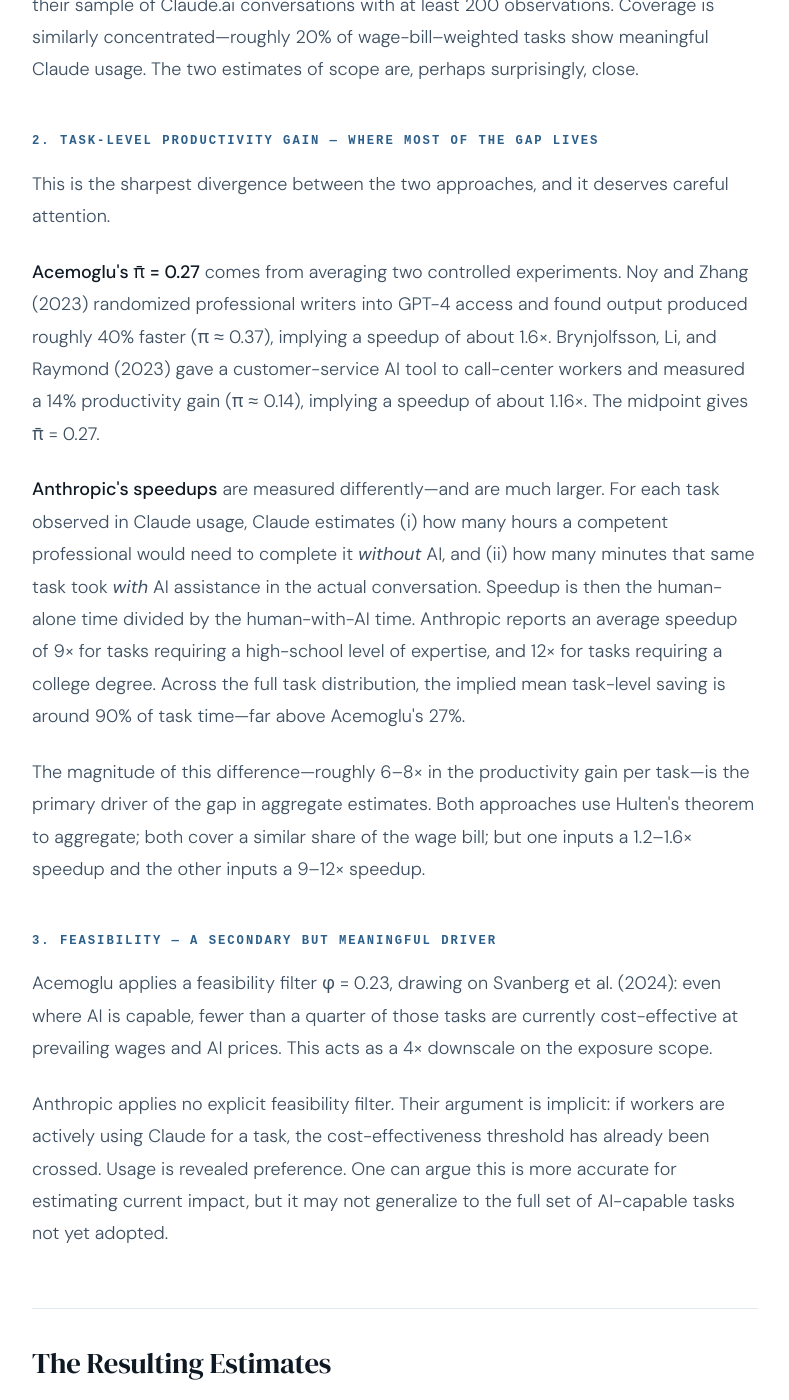
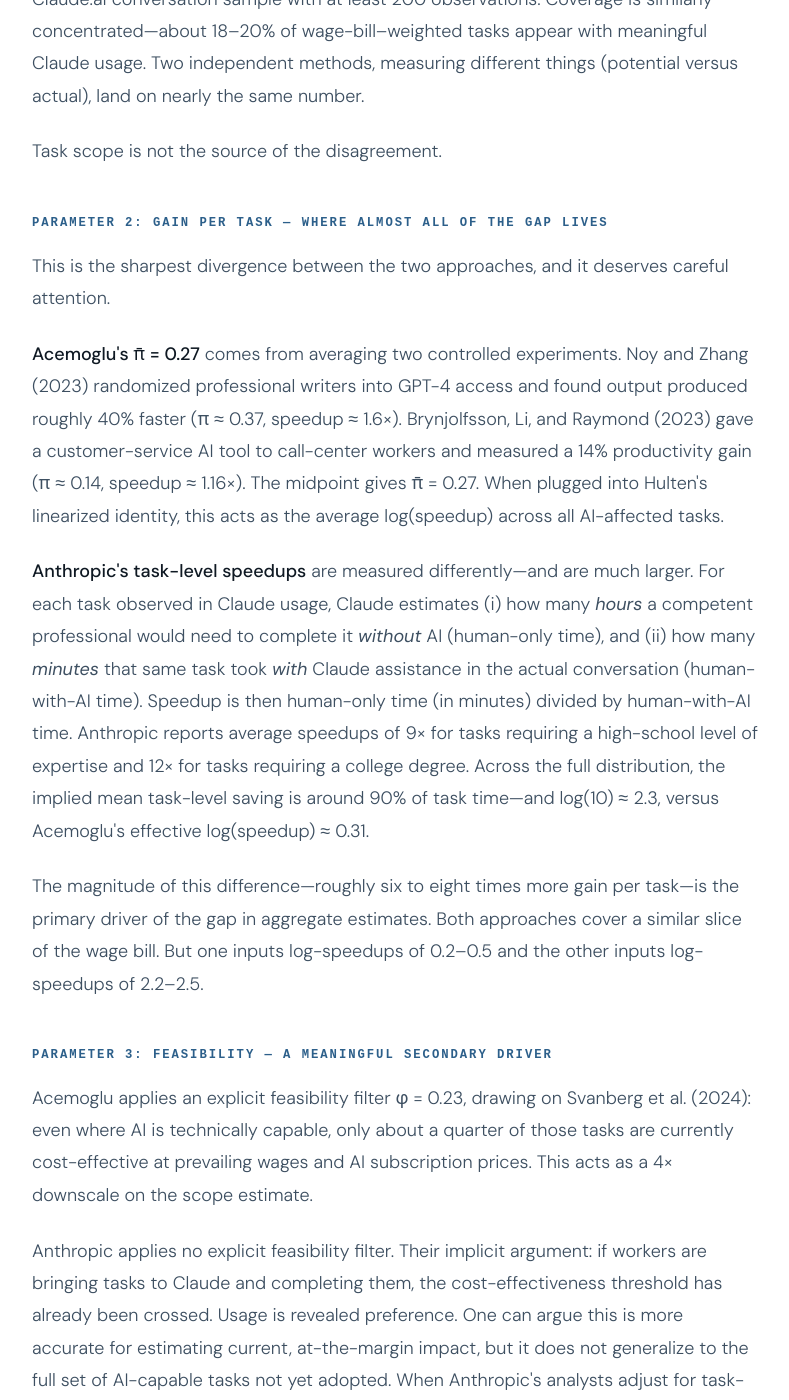
Before and after one commit to adhikars11/shadhikari, a Jekyll site: the page built from _posts/2026-03-01-macroeconomic-impact-of-ai.md, in a window 1280 px wide and 1400 px high, scrolled down 3144 px. Shown: the whole window, without its empty margins (245-1034 px from the left). Built offline with Jekyll 4.4.1, drawn with Linux system fonts in a browser that asks for light colours; some of the changed text lies outside the part shown.

Commit message:
Restructure blog: add Hulten theorem section, parameter-by-parameter analysis, stronger conclusion
- Adds standalone Hulten's theorem section showing general form plus both specializations
- Renames "Where Each Gets Inputs" → "Same Theorem, Different Inputs"
- Walks through each parameter (scope, gain per task, feasibility) explicitly
- Rewrites conclusion to frame the speedup gap as the central empirical question
  and draws out the policy implications of each being correct

Co-Authored-By: Claude Sonnet 4.6 <noreply@anthropic.com>

```diff
--- a/_posts/2026-03-01-macroeconomic-impact-of-ai.md
+++ b/_posts/2026-03-01-macroeconomic-impact-of-ai.md
@@ -143,52 +143,56 @@ permalink: /posts/2026/03/macroeconomic-impact-ai/
 
     <h2>Motivation</h2>
 
-    <p>How large is AI's impact on aggregate productivity? The answer depends critically on how you measure it. Two of the most careful attempts to date produce estimates that are separated by roughly an order of magnitude: Acemoglu (2024)—building on the task-based framework that partly underpins his 2024 Nobel Prize in Economics—implies a 10-year labor productivity gain of roughly 0.6%. Anthropic's January 2026 Economic Index (Appel, Massenkoff, McCrory et al., 2026) estimates 1.0–1.8&nbsp;percentage points of annual labor productivity growth over the next decade—ten to thirty times larger.</p>
+    <p>How large is AI's impact on aggregate productivity? The answer depends critically on how you measure it. Two of the most careful attempts to date produce estimates separated by roughly an order of magnitude: Acemoglu (2024)—building on the task-based framework that partly underpins his 2024 Nobel Prize in Economics—implies a 10-year labor productivity gain of roughly 0.6%. Anthropic's January 2026 Economic Index (Appel, Massenkoff, McCrory et al., 2026) estimates 1.0–1.8&nbsp;percentage points of annual labor productivity growth—ten to thirty times larger.</p>
 
-    <p>Both papers work from the same theoretical foundation: tasks, not occupations or industries, are the right unit of analysis; Hulten's theorem links task-level productivity gains to aggregate output; and the answer depends on how broadly AI reaches across the task portfolio and how much it speeds things up. And yet they reach very different conclusions. This post traces that divergence precisely.</p>
+    <p>What makes this divergence interesting is what the two approaches share. Both treat tasks, not occupations or industries, as the right unit of analysis. Both invoke Hulten's theorem to aggregate task-level gains into an economy-wide estimate. Both draw on the same underlying O*NET task taxonomy. And yet they reach very different conclusions. This post traces exactly where they part ways—parameter by parameter, inside the same accounting identity.</p>
 
-    <p>The exercise is not about picking a winner. Both approaches involve real choices and real tradeoffs. Laying out exactly where the inputs diverge is more useful than either headline figure alone.</p>
+    <h2>Hulten's Theorem: A Shared Accounting Identity</h2>
 
-    <h2>The Shared Foundation: Tasks and Hulten's Theorem</h2>
-
-    <p>The intuition behind both approaches is the same. Think of each job as a bundle of tasks—drafting, coding, advising, diagnosing—and of AI as a technology that can speed up some subset of those tasks. When a task is sped up, less labor is needed to produce the same output. Hulten's (1978) theorem says that if we know the productivity gain on a task and that task's share of total wages, we can aggregate those gains into an economy-wide productivity estimate.</p>
-
-    <p>In notation, applying Hulten across all AI-affected tasks gives a labor productivity gain of approximately:</p>
+    <p>Think of each job as a bundle of tasks—drafting, coding, advising, diagnosing, filing. AI changes the productivity of some subset of those tasks. Hulten (1978) provides a simple accounting identity for aggregating task-level gains into economy-wide output growth: if a task commands a wage-bill share &omega;<sub>t</sub> and becomes <em>speedup<sub>t</sub></em> times faster to complete, its contribution to aggregate labor productivity is &omega;<sub>t</sub>&nbsp;&times;&nbsp;log(speedup<sub>t</sub>). Sum across all AI-affected tasks and you have the aggregate gain.</p>
 
     <div class="formula">
-      <span class="formula-line"><span class="formula-label">Acemoglu (2024):</span>  &Delta;log Y &asymp; s&#772;<sub>A</sub> &times; &phi; &times; s<sub>L</sub> &times; &pi;&#772;</span>
+      <span class="formula-line"><span class="formula-label">Hulten (general):</span>  &Delta;log Y &asymp; &Sigma;<sub>t</sub> &omega;<sub>t</sub> &times; log( speedup<sub>t</sub> )</span>
+      <span class="formula-line" style="margin-top:0.55rem;"><span class="formula-label">Acemoglu (2024):</span>  &Delta;log Y &asymp; s&#772;<sub>A</sub> &times; &phi; &times; s<sub>L</sub> &times; &pi;&#772;</span>
       <span class="formula-line"><span class="formula-label">Anthropic (2026):</span>  &Delta;log Y &asymp; &Sigma;<sub>t</sub> ( task_wb_share<sub>t</sub> &times; log( speedup<sub>t</sub> ) )</span>
       <span class="formula-comment">
-        Both formulas aggregate task-level productivity shocks using wage-bill weights and translate them into aggregate output gains via Hulten's theorem.<br>
-        The formulas differ in structure and in how each ingredient is measured.
+        s&#772;<sub>A</sub>&thinsp;= wage-bill–weighted share of AI-capable tasks &nbsp;|&nbsp;
+        &phi;&thinsp;= fraction of capable tasks that are cost-effective &nbsp;|&nbsp;
+        s<sub>L</sub>&thinsp;= labor income share (&asymp;0.65) &nbsp;|&nbsp;
+        &pi;&#772;&thinsp;= average fraction of task time saved &nbsp;|&nbsp;
+        speedup<sub>t</sub>&thinsp;= human-alone time / human-with-AI time
       </span>
     </div>
 
-    <p>The first formula is Acemoglu's aggregation: task scope (s&#772;<sub>A</sub>, the wage-bill–weighted share of AI-exposed tasks) multiplied by a feasibility filter (&phi;), the labor share of income (s<sub>L</sub>), and an average productivity gain per task (&pi;&#772;). The second is Anthropic's: a direct sum of log speedups across tasks, weighted by each task's share of the economy's wage bill. When speedups are small, the two formulas approximate each other closely. When speedups are large—as Anthropic's data shows—they diverge.</p>
+    <p>Anthropic applies the general Hulten identity directly at the task level. Acemoglu uses a linearized version of it: replacing log(speedup) with &pi;&#772; (the fraction of task time saved), and separating out the feasibility filter (&phi;) and labor income share (s<sub>L</sub>) as explicit parameters. The linearization is accurate when speedups are modest—1.1&times; to 1.6&times;—but it substantially understates gains when speedups are large. At a 10&times; speedup, &pi;&nbsp;=&nbsp;1&nbsp;&minus;&nbsp;1/10&nbsp;=&nbsp;0.9, while log(10)&nbsp;&asymp;&nbsp;2.3. These are not the same number.</p>
 
-    <h2>Where Each Estimate Gets Its Inputs</h2>
+    <p>This formal difference matters less than what each team plugs into the identity. Both use the same theorem; they diverge on the inputs. Let us go through them one by one.</p>
 
-    <h3>1. Task scope — similar in both</h3>
+    <h2>Same Theorem, Different Inputs</h2>
 
-    <p>Acemoglu constructs his task scope measure from Eloundou, Manning, Mishkin, and Rock (2023): GPT-4 annotates each O*NET task as AI-capable or not, giving a binary exposure score for every occupation. Aggregated across the wage bill, this places roughly 18–19% of wage-bill–weighted labor in AI-susceptible tasks.</p>
+    <h3>Parameter 1: Task scope — surprisingly similar</h3>
 
-    <p>Anthropic's scope is defined by what Claude is actually used for: tasks appearing in their sample of Claude.ai conversations with at least 200 observations. Coverage is similarly concentrated—roughly 20% of wage-bill–weighted tasks show meaningful Claude usage. The two estimates of scope are, perhaps surprisingly, close.</p>
+    <p>In Acemoglu's formulation, task scope is s&#772;<sub>A</sub>: the wage-bill–weighted share of tasks AI is capable of performing. He constructs this from Eloundou, Manning, Mishkin, and Rock (2023): GPT-4 annotates each O*NET task as AI-capable or not, giving a binary exposure score for every occupation. Aggregated across the wage bill, roughly 18–19% of wage-bill–weighted labor falls in AI-capable tasks.</p>
 
-    <h3>2. Task-level productivity gain — where most of the gap lives</h3>
+    <p>Anthropic's scope is defined by what Claude is actually used for: tasks observed in their Claude.ai conversation sample with at least 200 observations. Coverage is similarly concentrated—about 18–20% of wage-bill–weighted tasks appear with meaningful Claude usage. Two independent methods, measuring different things (potential versus actual), land on nearly the same number.</p>
+
+    <p>Task scope is not the source of the disagreement.</p>
+
+    <h3>Parameter 2: Gain per task — where almost all of the gap lives</h3>
 
     <p>This is the sharpest divergence between the two approaches, and it deserves careful attention.</p>
 
-    <p><strong>Acemoglu's &pi;&#772; = 0.27</strong> comes from averaging two controlled experiments. Noy and Zhang (2023) randomized professional writers into GPT-4 access and found output produced roughly 40% faster (&pi;&nbsp;&asymp;&nbsp;0.37), implying a speedup of about 1.6&times;. Brynjolfsson, Li, and Raymond (2023) gave a customer-service AI tool to call-center workers and measured a 14% productivity gain (&pi;&nbsp;&asymp;&nbsp;0.14), implying a speedup of about 1.16&times;. The midpoint gives &pi;&#772;&nbsp;=&nbsp;0.27.</p>
+    <p><strong>Acemoglu's &pi;&#772;&nbsp;=&nbsp;0.27</strong> comes from averaging two controlled experiments. Noy and Zhang (2023) randomized professional writers into GPT-4 access and found output produced roughly 40% faster (&pi;&nbsp;&asymp;&nbsp;0.37, speedup &asymp;&nbsp;1.6&times;). Brynjolfsson, Li, and Raymond (2023) gave a customer-service AI tool to call-center workers and measured a 14% productivity gain (&pi;&nbsp;&asymp;&nbsp;0.14, speedup &asymp;&nbsp;1.16&times;). The midpoint gives &pi;&#772;&nbsp;=&nbsp;0.27. When plugged into Hulten's linearized identity, this acts as the average log(speedup) across all AI-affected tasks.</p>
 
-    <p><strong>Anthropic's speedups</strong> are measured differently—and are much larger. For each task observed in Claude usage, Claude estimates (i) how many hours a competent professional would need to complete it <em>without</em> AI, and (ii) how many minutes that same task took <em>with</em> AI assistance in the actual conversation. Speedup is then the human-alone time divided by the human-with-AI time. Anthropic reports an average speedup of 9&times; for tasks requiring a high-school level of expertise, and 12&times; for tasks requiring a college degree. Across the full task distribution, the implied mean task-level saving is around 90% of task time—far above Acemoglu's 27%.</p>
+    <p><strong>Anthropic's task-level speedups</strong> are measured differently—and are much larger. For each task observed in Claude usage, Claude estimates (i) how many <em>hours</em> a competent professional would need to complete it <em>without</em> AI (human-only time), and (ii) how many <em>minutes</em> that same task took <em>with</em> Claude assistance in the actual conversation (human-with-AI time). Speedup is then human-only time (in minutes) divided by human-with-AI time. Anthropic reports average speedups of 9&times; for tasks requiring a high-school level of expertise and 12&times; for tasks requiring a college degree. Across the full distribution, the implied mean task-level saving is around 90% of task time—and log(10)&nbsp;&asymp;&nbsp;2.3, versus Acemoglu's effective log(speedup) &asymp;&nbsp;0.31.</p>
 
-    <p>The magnitude of this difference—roughly 6–8&times; in the productivity gain per task—is the primary driver of the gap in aggregate estimates. Both approaches use Hulten's theorem to aggregate; both cover a similar share of the wage bill; but one inputs a 1.2–1.6&times; speedup and the other inputs a 9–12&times; speedup.</p>
+    <p>The magnitude of this difference—roughly six to eight times more gain per task—is the primary driver of the gap in aggregate estimates. Both approaches cover a similar slice of the wage bill. But one inputs log-speedups of 0.2–0.5 and the other inputs log-speedups of 2.2–2.5.</p>
 
-    <h3>3. Feasibility — a secondary but meaningful driver</h3>
+    <h3>Parameter 3: Feasibility — a meaningful secondary driver</h3>
 
-    <p>Acemoglu applies a feasibility filter &phi;&nbsp;=&nbsp;0.23, drawing on Svanberg et al. (2024): even where AI is capable, fewer than a quarter of those tasks are currently cost-effective at prevailing wages and AI prices. This acts as a 4&times; downscale on the exposure scope.</p>
+    <p>Acemoglu applies an explicit feasibility filter &phi;&nbsp;=&nbsp;0.23, drawing on Svanberg et al. (2024): even where AI is technically capable, only about a quarter of those tasks are currently cost-effective at prevailing wages and AI subscription prices. This acts as a 4&times; downscale on the scope estimate.</p>
 
-    <p>Anthropic applies no explicit feasibility filter. Their argument is implicit: if workers are actively using Claude for a task, the cost-effectiveness threshold has already been crossed. Usage is revealed preference. One can argue this is more accurate for estimating current impact, but it may not generalize to the full set of AI-capable tasks not yet adopted.</p>
+    <p>Anthropic applies no explicit feasibility filter. Their implicit argument: if workers are bringing tasks to Claude and completing them, the cost-effectiveness threshold has already been crossed. Usage is revealed preference. One can argue this is more accurate for estimating current, at-the-margin impact, but it does not generalize to the full set of AI-capable tasks not yet adopted. When Anthropic's analysts adjust for task-level success rates—multiplying each log-speedup by the fraction of attempts Claude actually completes successfully—the estimate falls from 1.8 to 1.0–1.2&nbsp;pp/yr. Accounting further for task complementarity (some tasks AI cannot do become bottlenecks) brings it to 0.7–0.9&nbsp;pp/yr.</p>
 
     <h2>The Resulting Estimates</h2>
 
@@ -281,13 +285,13 @@ permalink: /posts/2026/03/macroeconomic-impact-ai/
 
     <h2>Conclusion</h2>
 
-    <p>Two serious, task-based analyses of AI's aggregate productivity impact produce estimates that differ by roughly an order of magnitude: 0.06 pp/yr versus 1.0–1.8 pp/yr. Scope—the share of tasks AI reaches—is similar in both. The gap comes from two sources.</p>
+    <p>Two serious, task-based analyses of AI's aggregate productivity impact—both applying Hulten's theorem, both drawing on O*NET tasks, both run by researchers who have thought carefully about the measurement problem—produce estimates separated by roughly an order of magnitude. That is itself informative. The theorem is not what is in dispute. The data on scope is not what is in dispute. The gap sits almost entirely in one number: how fast AI makes tasks when it reaches them.</p>
 
-    <p>The larger source is the assumed productivity gain per task. Controlled experiments from 2022–2023 find AI produces 1.2–1.6&times; speedups on specific tasks. Anthropic's real-world usage data shows 9–12&times; speedups across the tasks Claude is actually used for. Whether this reflects genuine model improvement, favorable selection, or optimistic self-assessment—or some combination—is the most important empirical question in this literature right now. The answer will determine whether the right estimate is closer to Acemoglu's lower bound or Anthropic's upper bound.</p>
+    <p>Ask what you would have to believe for each estimate to be right. For Acemoglu's 0.06&nbsp;pp/yr to be correct, you would have to believe that the 9–12&times; speedups Anthropic observes in real usage are systematically biased upward—by selection (users bring only their best-fit tasks to Claude), by self-assessment (Claude overestimates how slow the human-alone baseline would be), or both—and that the 1.2–1.6&times; speedups from 2022–2023 controlled experiments are the right population parameter for the full set of AI-deployable tasks today. For Anthropic's 1.8&nbsp;pp/yr to be correct, you would have to believe the opposite: that controlled experiments dramatically undersample the tasks where AI excels, and that a frontier model in late 2025 is simply much faster, on a much wider range of tasks, than GPT-4 was in a call center in 2023.</p>
 
-    <p>The secondary source is the feasibility filter. Acemoglu argues that fewer than a quarter of AI-capable tasks are currently cost-effective; Anthropic's approach treats revealed usage as evidence of cost-effectiveness. When Anthropic applies a success-rate correction and accounts for task complementarity, their central estimate narrows to 0.7–1.2 pp/yr—a range that, while still well above Acemoglu's, is no longer implausibly large.</p>
+    <p>Both are defensible. But they carry very different policy implications. If Acemoglu is right, AI's disruption is real but measured—comparable in pace to earlier waves of automation, affecting perhaps 10–15% of workers substantially over a decade. The policy toolkit of retraining programs and workforce support was designed for disruption at that scale. If Anthropic's central estimate (even after adjusting for success rates and task complementarity: 0.7–1.2&nbsp;pp/yr) is right, we are in the middle of a productivity shock that rivals the full-span IT revolution compressed into a few years. The same policy toolkit would be undersized by an order of magnitude.</p>
 
-    <p>The most informative next step is not to argue about which model is right but to run the kind of randomized experiments, on current frontier models, that would let us distinguish these explanations directly. Until then, the honest answer is that AI's aggregate productivity impact over the next decade is genuinely uncertain—bounded below by something close to Acemoglu's estimate and bounded above by something close to Anthropic's unadjusted figure.</p>
+    <p>The most pointed observation from this comparison is not which estimate to believe—it is that the central unknown is not scope. AI already reaches deep into the economy's task portfolio: both teams find it covers roughly 18–20% of the wage-bill–weighted task distribution. The question is entirely about what it does when it gets there. The fact that two sophisticated teams, starting from the same theorem and the same task taxonomy, cannot agree on whether that number is 0.3 or 2.3 in log-speedup units is the strongest argument for the one study that does not yet exist: a large-scale randomized experiment, run on current frontier models, covering the full distribution of tasks that actually appear in real AI usage. That study would not resolve everything. But it would tell us whether the right unit of productivity gain is "modest and controlled" or "large and revealed"—and that single distinction is what separates the two worldviews on AI's economic future.</p>
 
   </div>
 
```
